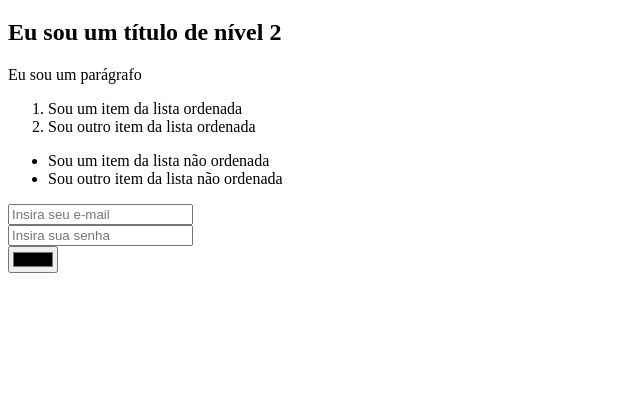
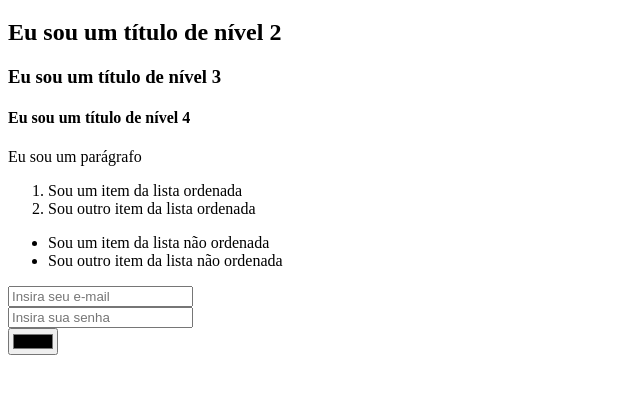
Before and after one commit to joaovitorsilva11/ceub_programacao_web, a plain HTML site: page index.html in a window 1280 px wide. Shown: the part 61-454 px from the top of the page, without its empty margins (0-640 px from the left). Drawn offline with Linux system fonts and the light colour scheme.

Commit message:
added h3,h4

```diff
--- a/index.html
+++ b/index.html
@@ -8,6 +8,8 @@
 <body>
     <h1>Eu sou um título de nível 1</h1>
     <h2>Eu sou um título de nível 2</h2>
+    <h3>Eu sou um título de nível 3</h3>
+    <h4>Eu sou um título de nível 4</h4>
     <p>Eu sou um parágrafo</p>
 
 
```
